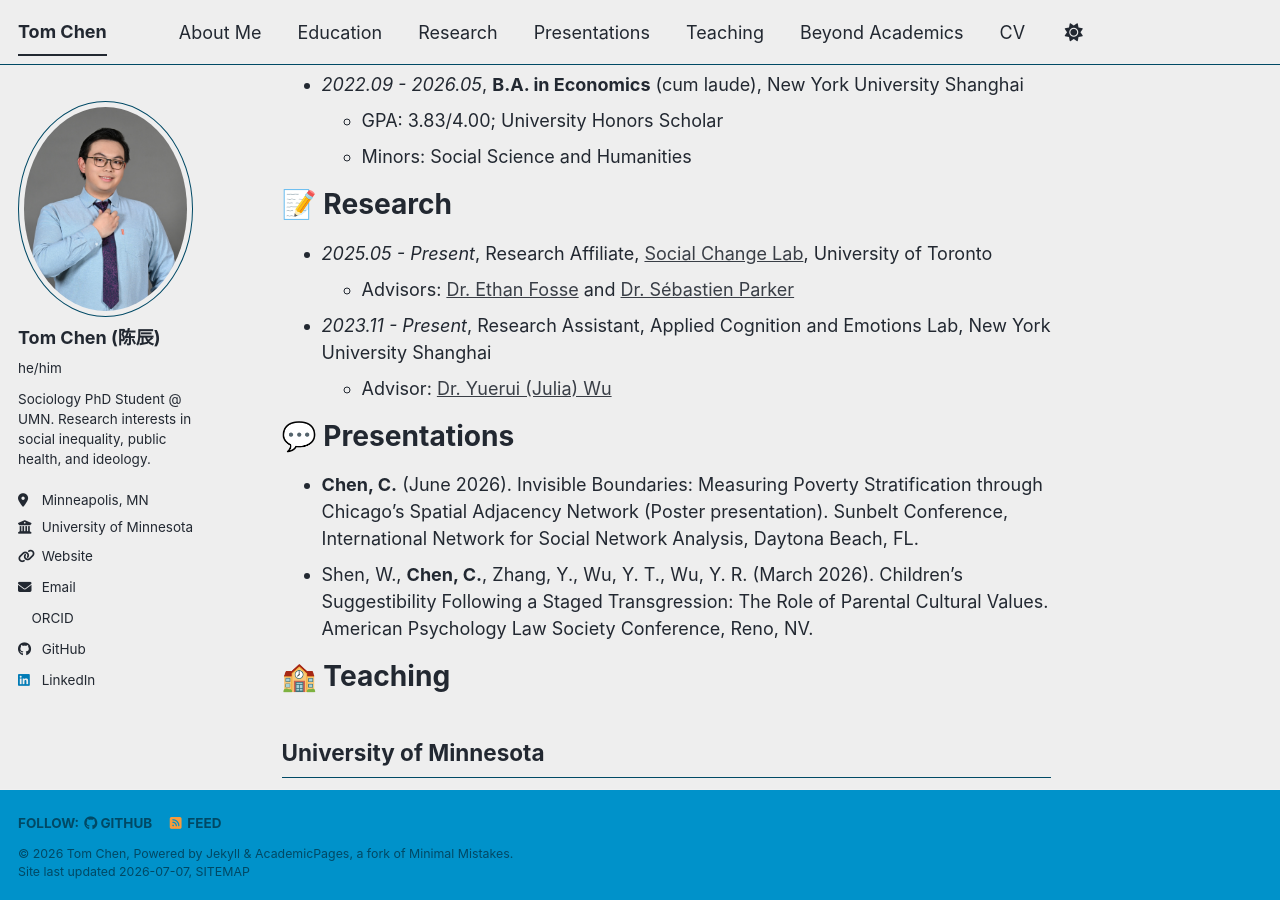
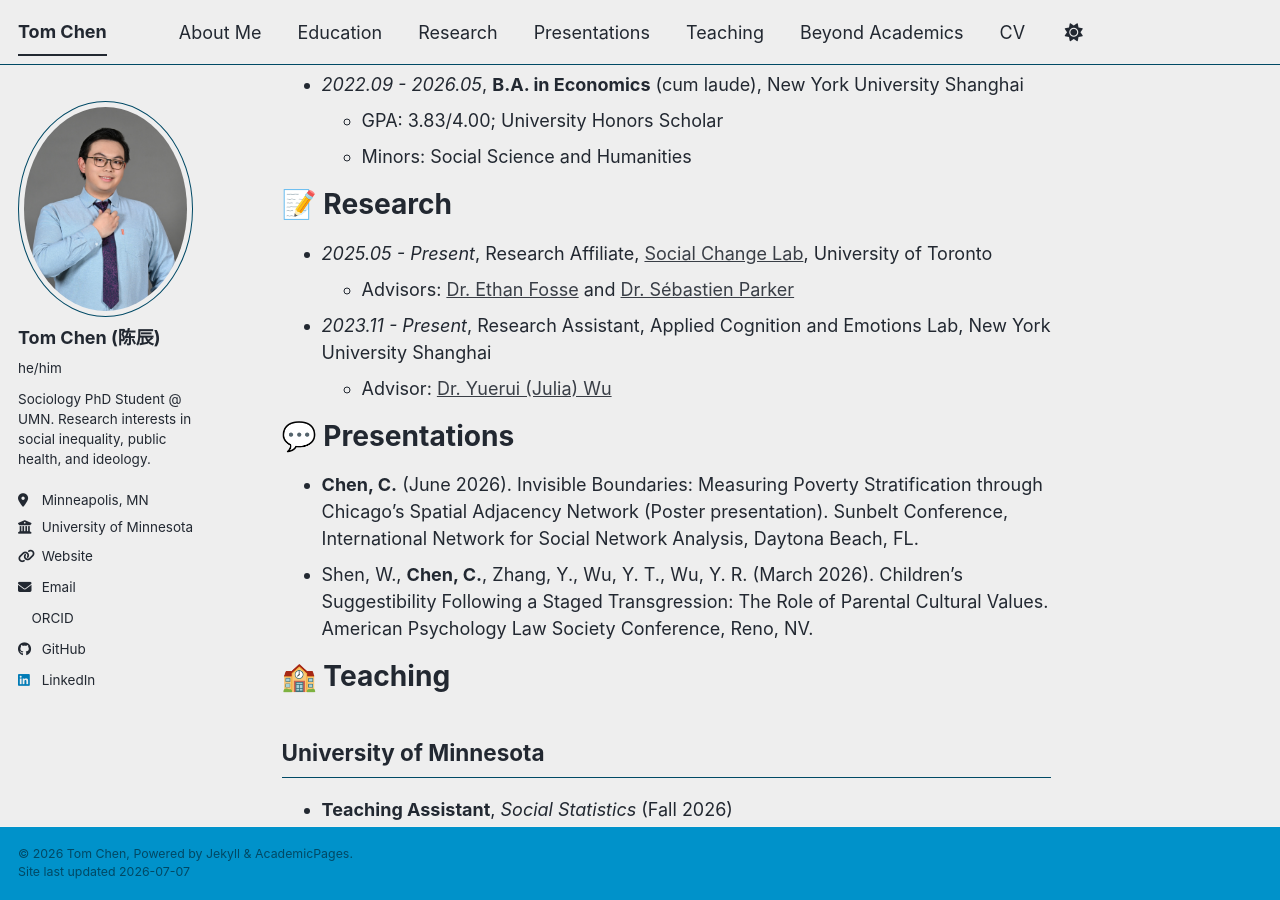
Before and after one commit to tomchenchen/tomchenchen.github.io, a Jekyll site: the page built from _pages/about.md, in a window 1280 px wide and 900 px high, scrolled down 529 px. Built offline with Jekyll 4.4.1, drawn with Linux system fonts in a browser that asks for light colours; a style sheet for code colours, icons or effects is not loaded.

Commit message:
Update footer.html

```diff
--- a/_includes/footer.html
+++ b/_includes/footer.html
@@ -1,25 +1,6 @@
 {% include base_path %}
 
-{% if site.author.github or site.author.bitbucket or site.atom_feed.hide != true %}
-<div class="page__footer-follow">
-  <ul class="social-icons">
-    {% if site.data.ui-text[site.locale].follow_label %}
-      <li><strong>{{ site.data.ui-text[site.locale].follow_label }}</strong></li>
-    {% endif %}
-    {% if site.author.github %}
-      <li><a href="https://github.com/{{ site.author.github }}"><i class="fab fa-github" aria-hidden="true"></i> GitHub</a></li>
-    {% endif %}
-    {% if site.author.bitbucket %}
-      <li><a href="https://bitbucket.org/{{ site.author.bitbucket }}"><i class="fab fa-bitbucket" aria-hidden="true"></i> Bitbucket</a></li>
-    {% endif %}
-    {% if site.atom_feed.hide != true %}
-    <li><a href="{% if site.atom_feed.path %}{{ site.atom_feed.path }}{% else %}{{ base_path }}/feed.xml{% endif %}"><i class="fa fa-fw fa-rss-square" aria-hidden="true"></i> {{ site.data.ui-text[site.locale].feed_label | default: "Feed" }}</a></li>
-    {% endif %}
-  </ul>
+<div class="page__footer-copyright">
+  &copy; {{ site.time | date: '%Y' }} {{ site.name | default: site.title }}, {{ site.data.ui-text[site.locale].powered_by | default: "Powered by" }} <a href="https://jekyllrb.com" rel="nofollow">Jekyll</a> &amp; <a href="https://github.com/academicpages/academicpages.github.io">AcademicPages</a>.<br />
+  Site last updated {{ "now" | date: '%Y-%m-%d' }}
 </div>
-{% endif %}
-
-<div class="page__footer-copyright">
-  &copy; {{ site.time | date: '%Y' }} {{ site.name | default: site.title }}, {{ site.data.ui-text[site.locale].powered_by | default: "Powered by" }} <a href="https://jekyllrb.com" rel="nofollow">Jekyll</a> &amp; <a href="https://github.com/academicpages/academicpages.github.io">AcademicPages</a>, a fork of <a href="https://mademistakes.com/work/minimal-mistakes-jekyll-theme/" rel="nofollow">Minimal Mistakes</a>.<br />
-  Site last updated {{ "now" | date: '%Y-%m-%d' }}, <a href="/sitemap/" style="text-transform: uppercase;">{{ site.data.ui-text[site.locale].site_map | default: "Sitemap" }}</a>
-</div>
```
